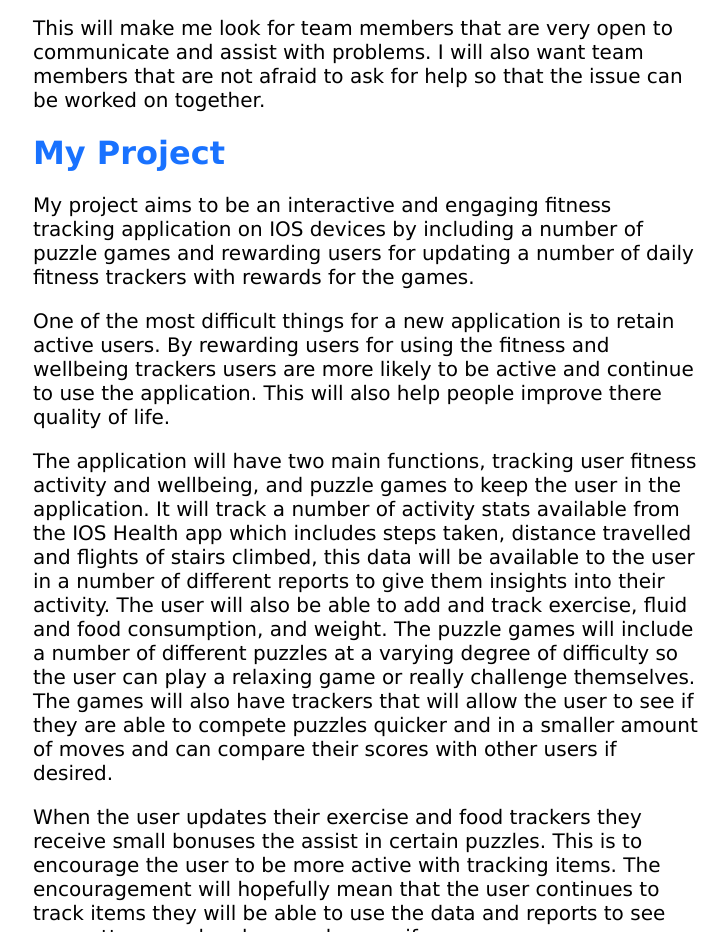
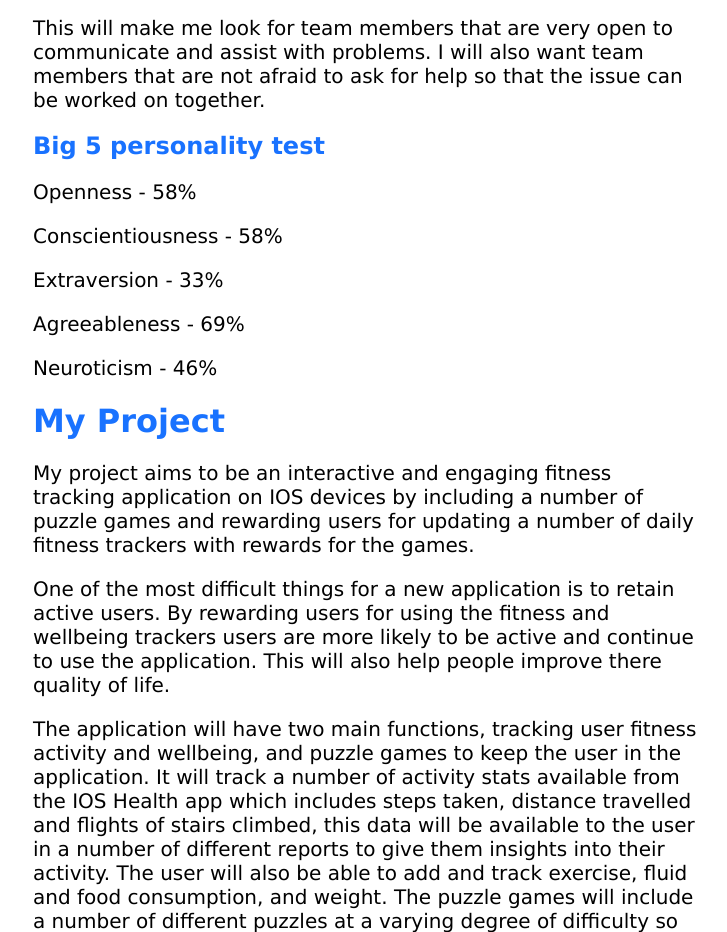
Before and after one commit to sasuRmit/MyProfile, a plain HTML site: page index.html in a window 1280 px wide. Shown: the part 3640-4572 px from the top of the page, without its empty margins (95-822 px from the left). Drawn offline with Linux system fonts and the light colour scheme.

Commit message:
Update index.html

```diff
--- a/index.html
+++ b/index.html
@@ -92,6 +92,15 @@
 <h3>How should you take this into account when forming a team? </h3>
 <p>This will make me look for team members that are very open to communicate and assist with problems. I will also want team members that are not afraid to ask for help so that the issue can be worked on together. </p>
 
+<h2>Big 5 personality test</h2>
+
+<p>Openness - 58%</p>
+<p>Conscientiousness - 58%</p>
+<p>Extraversion - 33%</p>
+<p>Agreeableness - 69%</p>
+<p>Neuroticism - 46%</p>
+
+
 </div>
 
 <div>
```
